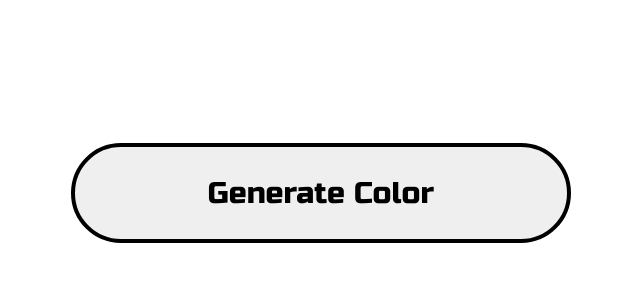
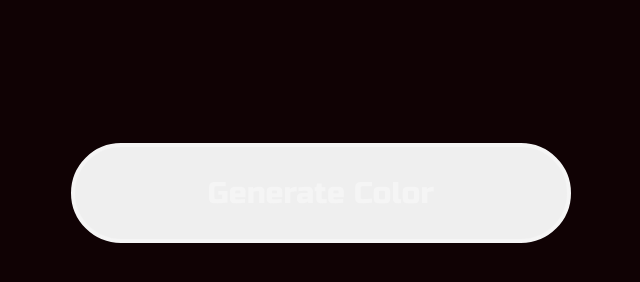
Before and after one commit to ktriggsdev/color-generator, a plain HTML site: page index.html in a window 1280 px wide. Shown: the whole page, without its empty margins (319-959 px from the left). Drawn offline with Linux system fonts and the light colour scheme.

Commit message:
changed starting color to black

```diff
--- a/index.css
+++ b/index.css
@@ -3,19 +3,20 @@ body {
     place-items: center;
     height: 100vh;
     font-family: 'Russo One', sans-serif;
+    background-color: #100204;
 }
 #button {
     height: 100px;
     width: 500px;
-    color: rgb(0, 0, 0);
+    color: whitesmoke;
     padding: auto, 10px auto 10px;
-    border: 4px solid rgb(0, 0, 0);
+    border: 4px solid whitesmoke;
     font-size: 30px;
     font-family: 'Russo One', sans-serif;
     border-radius: 50px;
 }
 
 .white-text {
-    color: rgb(0, 0, 0);
+    color: rgb(255, 255, 255);
     font-size: 50px;
 }
```
